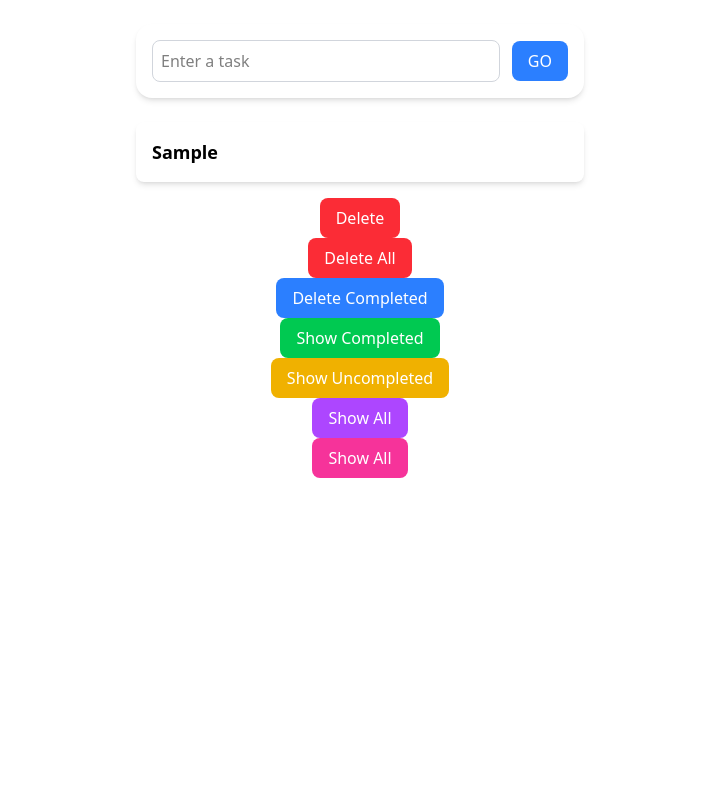
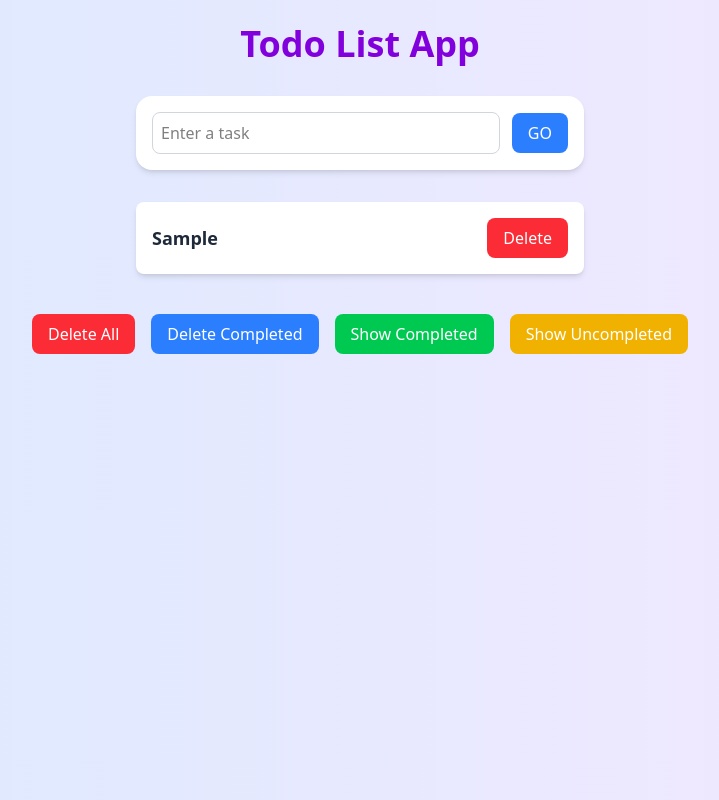
Before and after one commit to MogesBekele/typescript-tutor, a React (Vite) app in the folder typescript/: page / in a window 1280 px wide. Both pictures are taken after typing "Sample" into the empty fields and a click on the button "GO". Shown: the whole page, without its empty margins (280-999 px from the left). Built offline with nearby package versions, Linux system fonts and the light colour scheme.

Commit message:
apply tailwind css

```diff
--- a/typescript/src/App.tsx
+++ b/typescript/src/App.tsx
@@ -5,8 +5,6 @@ import { Todo } from "./Model";
 const App: React.FC = () => {
   const [todo, setTodo] = useState<string>("");
   const [todos, setTodos] = useState<Todo[]>([]);
-
-  console.log(todo);
 
   const handleAdd = (e: React.FormEvent) => {
     e.preventDefault();
@@ -20,84 +18,69 @@ const App: React.FC = () => {
     setTodos(todos.filter((todo) => todo.id !== id));
   };
 
+  return (
+    <div className="min-h-screen bg-gradient-to-r from-blue-100 to-purple-100 p-6">
+      <h1 className="text-4xl font-bold text-center text-purple-700 mb-8">
+        Todo List App
+      </h1>
 
-  return (
-    <div>
-      <InputField todo={todo} setTodo={setTodo} handleAdd= {handleAdd}/>
+      <InputField todo={todo} setTodo={setTodo} handleAdd={handleAdd} />
 
-      <div className="flex flex-col items-center mt-6">
-        {todos.map((todo) => (
-          <div key={todo.id} className="bg-white p-4 rounded-lg shadow-md w-full max-w-md mb-4">
-            <h2 className="text-lg font-semibold">{todo.todo}</h2>
+      <div className="flex flex-col items-center mt-8">
+        {todos.length === 0 ? (
+          <div className="bg-white p-6 rounded-lg shadow-md w-full max-w-md text-center">
+            <h2 className="text-lg font-semibold text-gray-700">
+              No tasks available
+            </h2>
           </div>
-        ))}
-
-        {todos.length === 0 && (
-          <div className="bg-white p-4 rounded-lg shadow-md w-full max-w-md mb-4">
-            <h2 className="text-lg font-semibold">No tasks available</h2>
-          </div>
-        )}
-        {todos.map((todo) => (
+        ) : (
+          todos.map((todo) => (
+            <div
+              key={todo.id}
+              className="bg-white p-4 rounded-lg shadow-md w-full max-w-md mb-4 flex justify-between items-center"
+            >
+              <h2 className="text-lg font-semibold text-gray-800">
+                {todo.todo}
+              </h2>
               <button
-            key={todo.id}
                 onClick={() => handleDelete(todo.id)}
                 className="bg-red-500 text-white px-4 py-2 rounded-lg hover:bg-red-600 transition duration-200"
               >
                 Delete
               </button>
+            </div>
+          ))
+        )}
 
-        ))}
         {todos.length > 0 && (
+          <div className="flex flex-wrap gap-4 mt-6">
             <button
               onClick={() => setTodos([])}
               className="bg-red-500 text-white px-4 py-2 rounded-lg hover:bg-red-600 transition duration-200"
             >
               Delete All
             </button>
-        )}
-        {todos.length > 0 && (
             <button
               onClick={() => setTodos(todos.filter((todo) => !todo.isDone))}
               className="bg-blue-500 text-white px-4 py-2 rounded-lg hover:bg-blue-600 transition duration-200"
             >
               Delete Completed
             </button>
-        )}
-        {todos.length > 0 && (
             <button
               onClick={() => setTodos(todos.filter((todo) => todo.isDone))}
               className="bg-green-500 text-white px-4 py-2 rounded-lg hover:bg-green-600 transition duration-200"
             >
               Show Completed
             </button>
-        )}
-        {todos.length > 0 && (
             <button
               onClick={() => setTodos(todos.filter((todo) => !todo.isDone))}
               className="bg-yellow-500 text-white px-4 py-2 rounded-lg hover:bg-yellow-600 transition duration-200"
             >
               Show Uncompleted
             </button>
-        )}
-        {todos.length > 0 && (
-          <button
-            onClick={() => setTodos(todos.filter((todo) => todo.isDone))}
-            className="bg-purple-500 text-white px-4 py-2 rounded-lg hover:bg-purple-600 transition duration-200"
-          >
-            Show All
-          </button>
-        )}
-        {todos.length > 0 && (
-          <button
-            onClick={() => setTodos(todos.filter((todo) => todo.isDone))}
-            className="bg-pink-500 text-white px-4 py-2 rounded-lg hover:bg-pink-600 transition duration-200"
-          >
-            Show All
-          </button>
+          </div>
         )}
       </div>
-
-
     </div>
   );
 };
```
Lines whose indentation alone changed are shown as unchanged.
